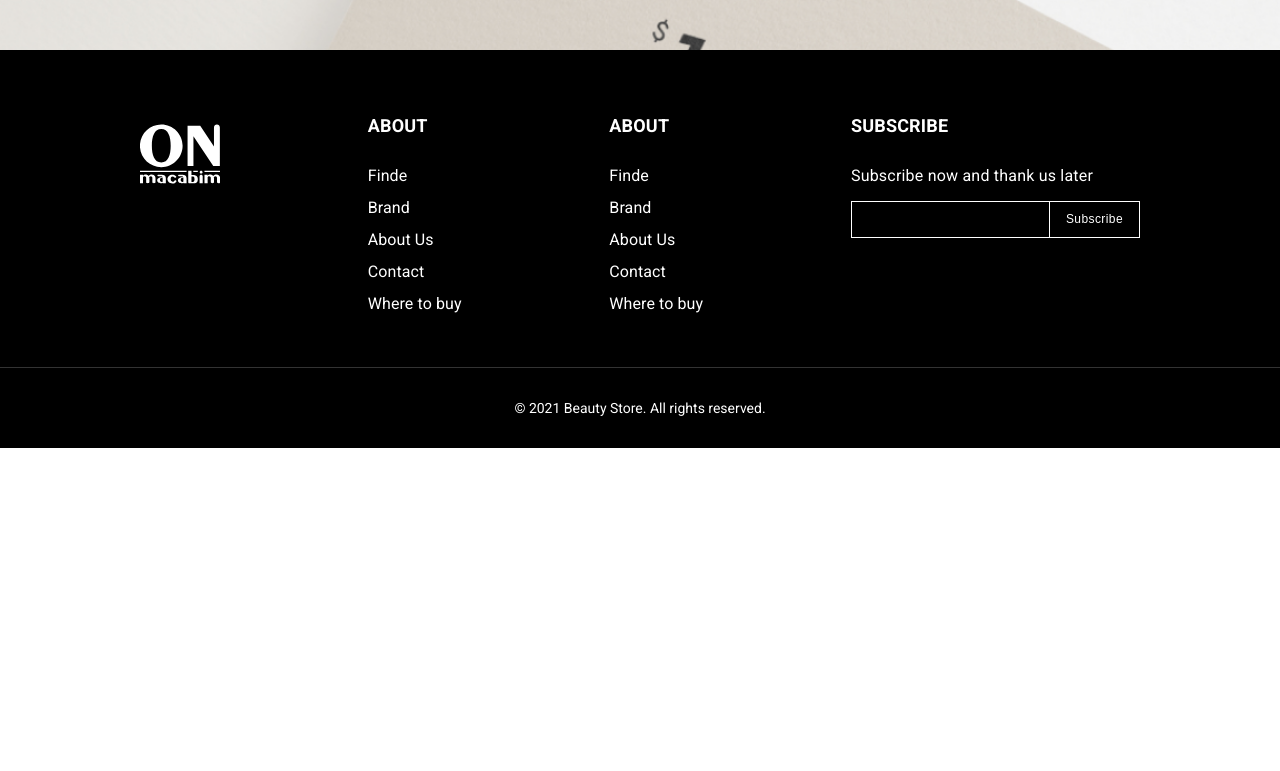
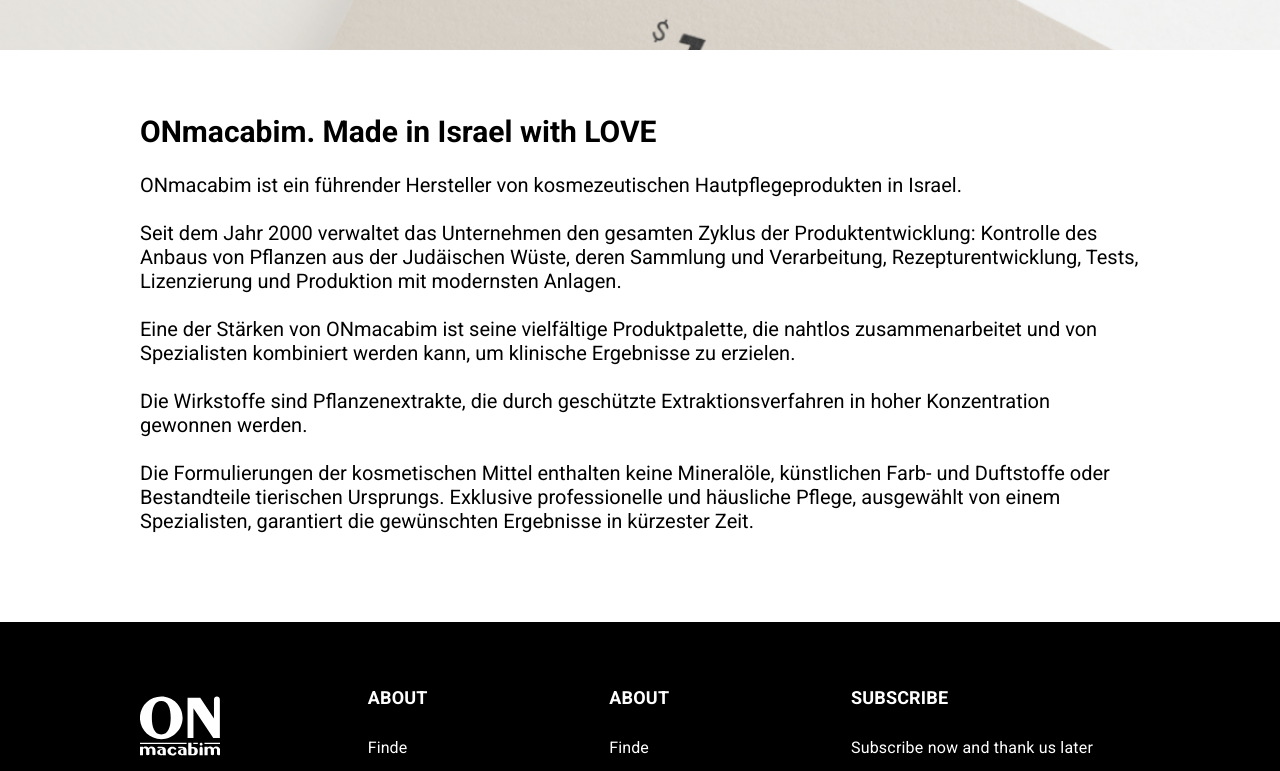
Before and after one commit to QurbonbekovaSabira/On-cosmetics, a React (Vite) app: page /brand in a window 1280 px wide. Shown: the part 439-1210 px from the top of the page. Before the commit the page ends 887 px from the top, so only its background shows below. Built offline with nearby package versions, Linux system fonts and the light colour scheme.

Commit message:
new change

```diff
--- a/src/pages/brand/brand.jsx
+++ b/src/pages/brand/brand.jsx
@@ -3,10 +3,35 @@
 import styles from "./brand.module.scss";
 export const Brand = () => {
   return (
-    <section className={styles.brand}>
-      <Hero
-      title="About hero ONmacabim"
-      text="Place where our crazy-talented master stylists will not only do a haircut or makeup." />
+    <section >
+      <div className={styles.brand}>
+        <Hero
+          title="About hero ONmacabim"
+          text="Place where our crazy-talented master stylists will not only do a haircut or makeup." />
+      </div>
+
+      <div className='container'>
+        <div className={styles.brand_section2}>
+          <h1 className={styles.brand_section2_title}>
+            ONmacabim. Made in Israel with LOVE
+          </h1>
+          <p>
+            ONmacabim ist ein führender Hersteller von kosmezeutischen Hautpflegeprodukten in Israel. <br /> <br />
+
+            Seit dem Jahr 2000 verwaltet das Unternehmen den gesamten Zyklus der Produktentwicklung: Kontrolle des Anbaus von Pflanzen aus der Judäischen Wüste, deren Sammlung und Verarbeitung, Rezepturentwicklung, Tests, Lizenzierung und Produktion mit modernsten Anlagen. <br /> <br />
+
+            Eine der Stärken von ONmacabim ist seine vielfältige Produktpalette, die nahtlos zusammenarbeitet und von Spezialisten kombiniert werden kann, um klinische Ergebnisse zu erzielen. <br /> <br />
+
+            Die Wirkstoffe sind Pflanzenextrakte, die durch geschützte Extraktionsverfahren in hoher Konzentration gewonnen werden. <br /> <br />
+
+            Die Formulierungen der kosmetischen Mittel enthalten keine Mineralöle, künstlichen Farb- und Duftstoffe oder Bestandteile tierischen Ursprungs. Exklusive professionelle und häusliche Pflege, ausgewählt von einem Spezialisten, garantiert die gewünschten Ergebnisse in kürzester Zeit. <br /> <br />
+          </p>
+        </div>
+      </div>
+
+      <div className=''>
+
+      </div>
     </section>
   )
 }
--- a/src/pages/brand/brand.module.scss
+++ b/src/pages/brand/brand.module.scss
@@ -3,3 +3,12 @@
     background-repeat: no-repeat;
     background-size: cover;
 }
+
+.brand_section2 {
+    margin-top: 64px;
+    margin-bottom: 65px;
+}
+
+.brand_section2_title {
+    padding-bottom: 24px;
+}
```
